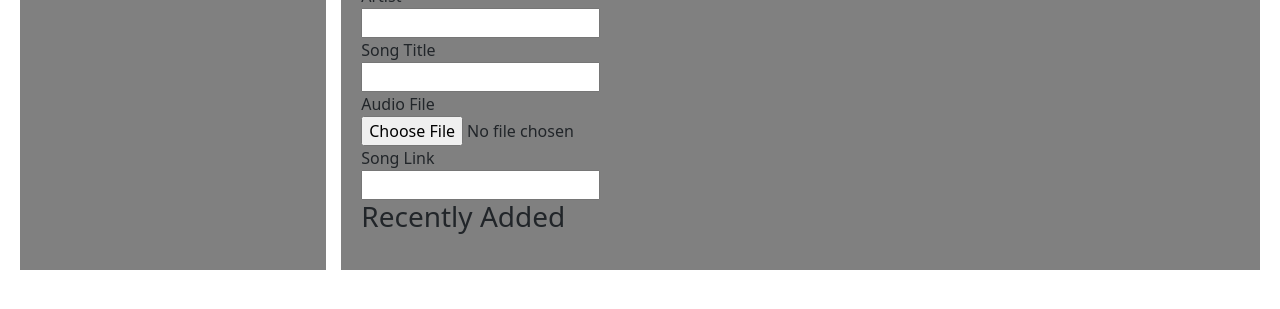
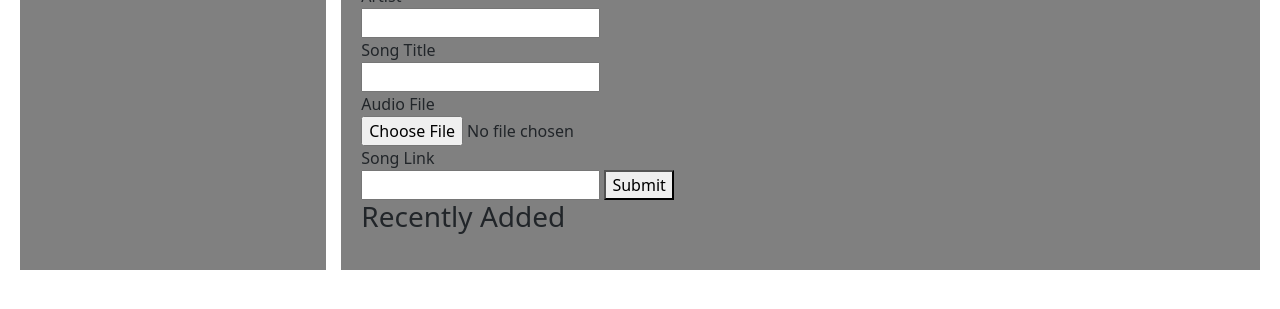
Before and after one commit to yahye-mohamed101/PlaylistCreation, a plain HTML site: page userHome.html in a window 1280 px wide. Shown: the part 427-736 px from the top of the page. Drawn offline with nearby package versions, Linux system fonts and the light colour scheme.

Commit message:
added submit button to form on home page

```diff
--- a/userHome.html
+++ b/userHome.html
@@ -52,6 +52,7 @@
             <input type="file" id="audioFile" name="audioFile"><br>
             <label for="urlAudio">Song Link</label><br>
             <input type="url" id="urlAudio" name="urlAudio">
+            <button type="submit" id="forge">Submit</button>
           </form>
           <h3>Recently Added</h3>
           <ul id="recentlyAdded">
```
